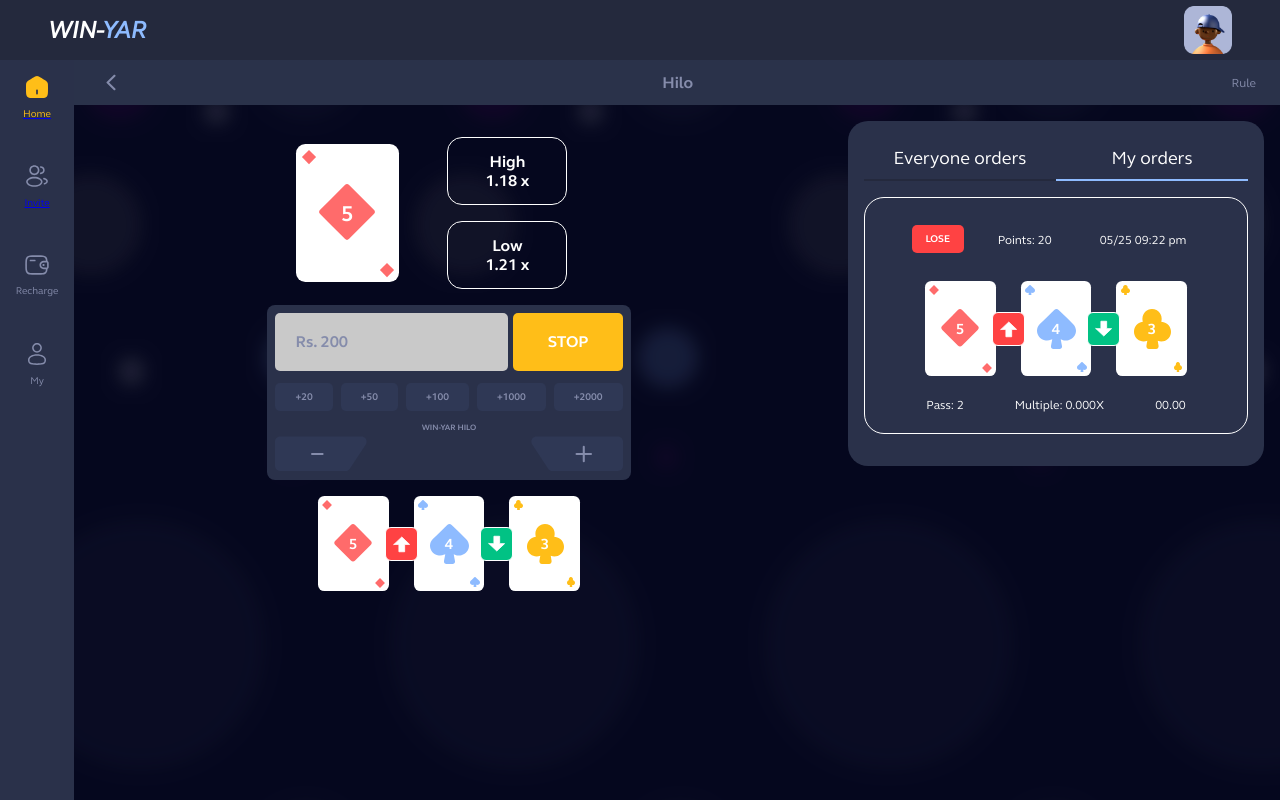
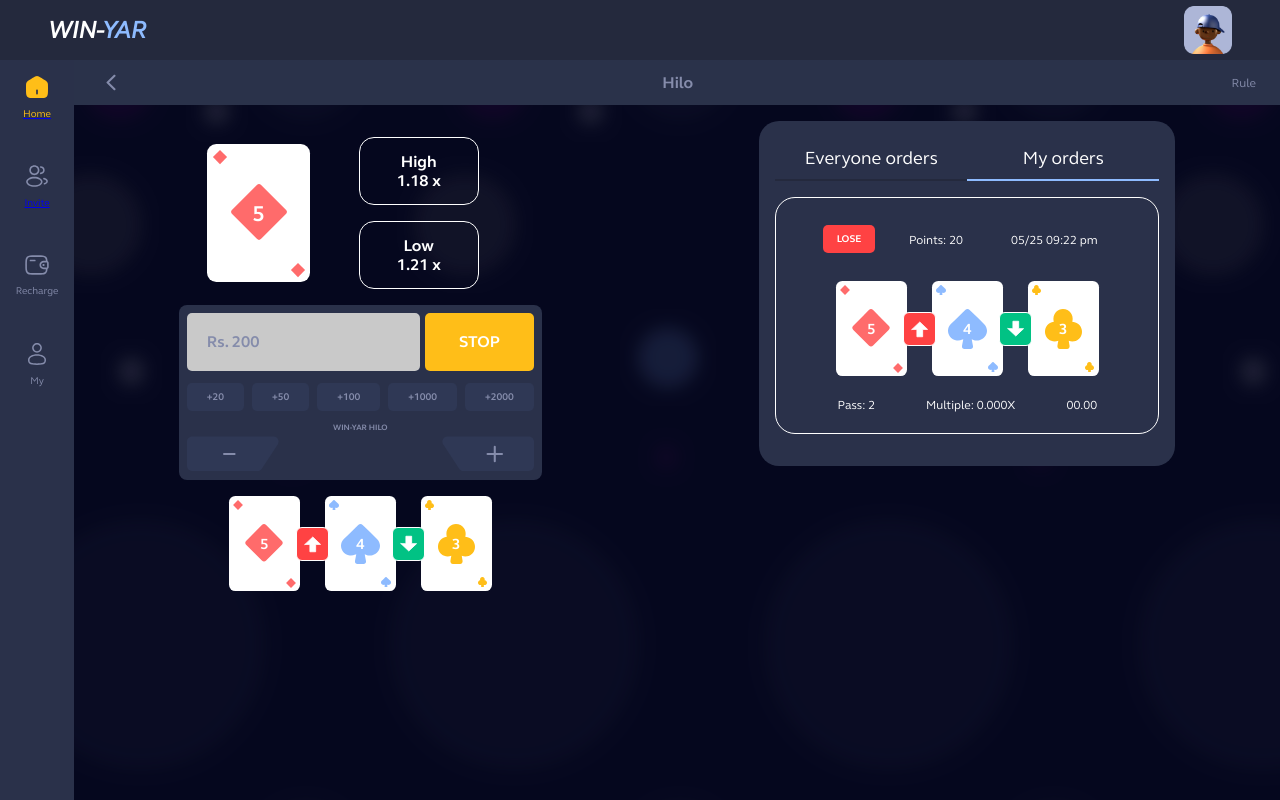
Before and after one commit to VimLeSai/game-design, a React (Create React App) app: page /hilo in a window 1280 px wide. Built offline with nearby package versions, Linux system fonts and the light colour scheme.

Commit message:
mobile view alignment issue fixed

```diff
--- a/src/pages/hilo.jsx
+++ b/src/pages/hilo.jsx
@@ -69,7 +69,7 @@ const HiloPage = () => {
               </div>
               {SequncialCards()}
             </div>
-            <div className="relative rounded-xl bg-darkslategray my-4 h-fit max-h-[calc(100vh_-_142px)]">
+            <div className="relative rounded-xl bg-darkslategray mx-auto my-4 h-fit max-h-[calc(100vh_-_142px)]">
               <div className="p-4 w-80 md:w-96">
                 <div className="flex items-center text-lg">
                   <div className="flex-1 box-border  flex p-1.5 md:p-2.5 items-center justify-center border-b-[2px] border-solid border-dark-blue">
```
